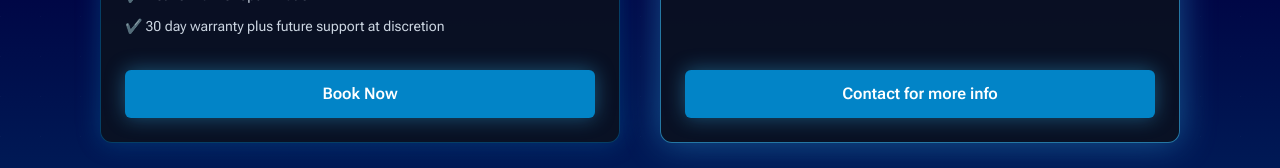
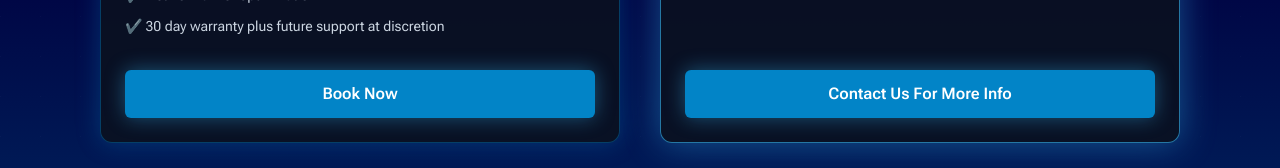
Before and after one commit to LoaiMaher/rooindustries, a React (Create React App) app: page /packages in a window 1280 px wide. Shown: the part 863-1031 px from the top of the page. Built offline with nearby package versions, Linux system fonts and the light colour scheme.

Commit message:
minor edit

```diff
--- a/src/components/Packages.jsx
+++ b/src/components/Packages.jsx
@@ -94,7 +94,7 @@ export default function Packages() {
             to="/discord"
             className="mt-8 w-full bg-sky-600 hover:bg-sky-500 text-white py-3 rounded-md font-semibold shadow-[0_0_20px_rgba(56,189,248,0.4)] transition-all duration-300 text-center"
           >
-            Contact for more info
+            Contact Us For More Info
           </Link>
         </div>
       </div>
```
